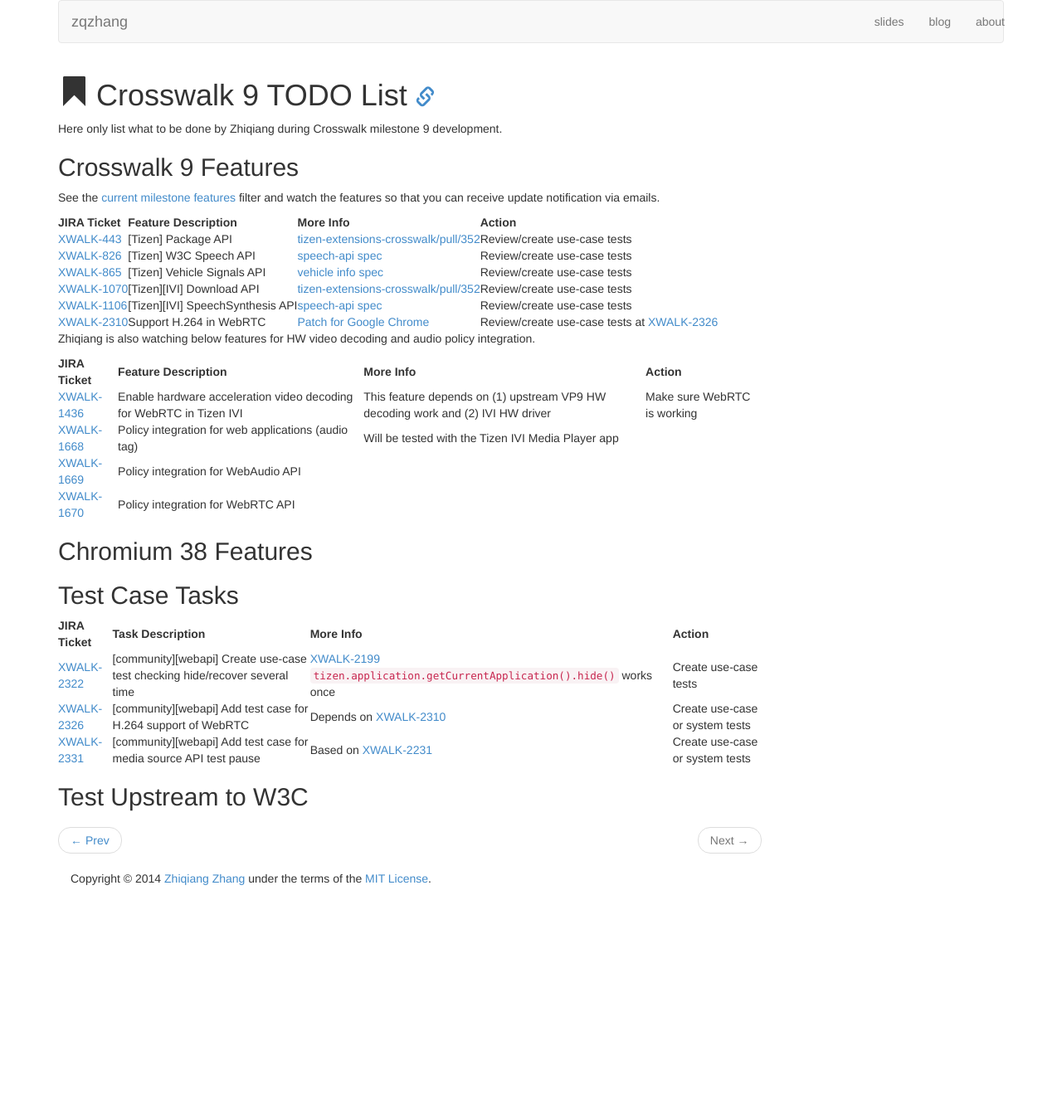
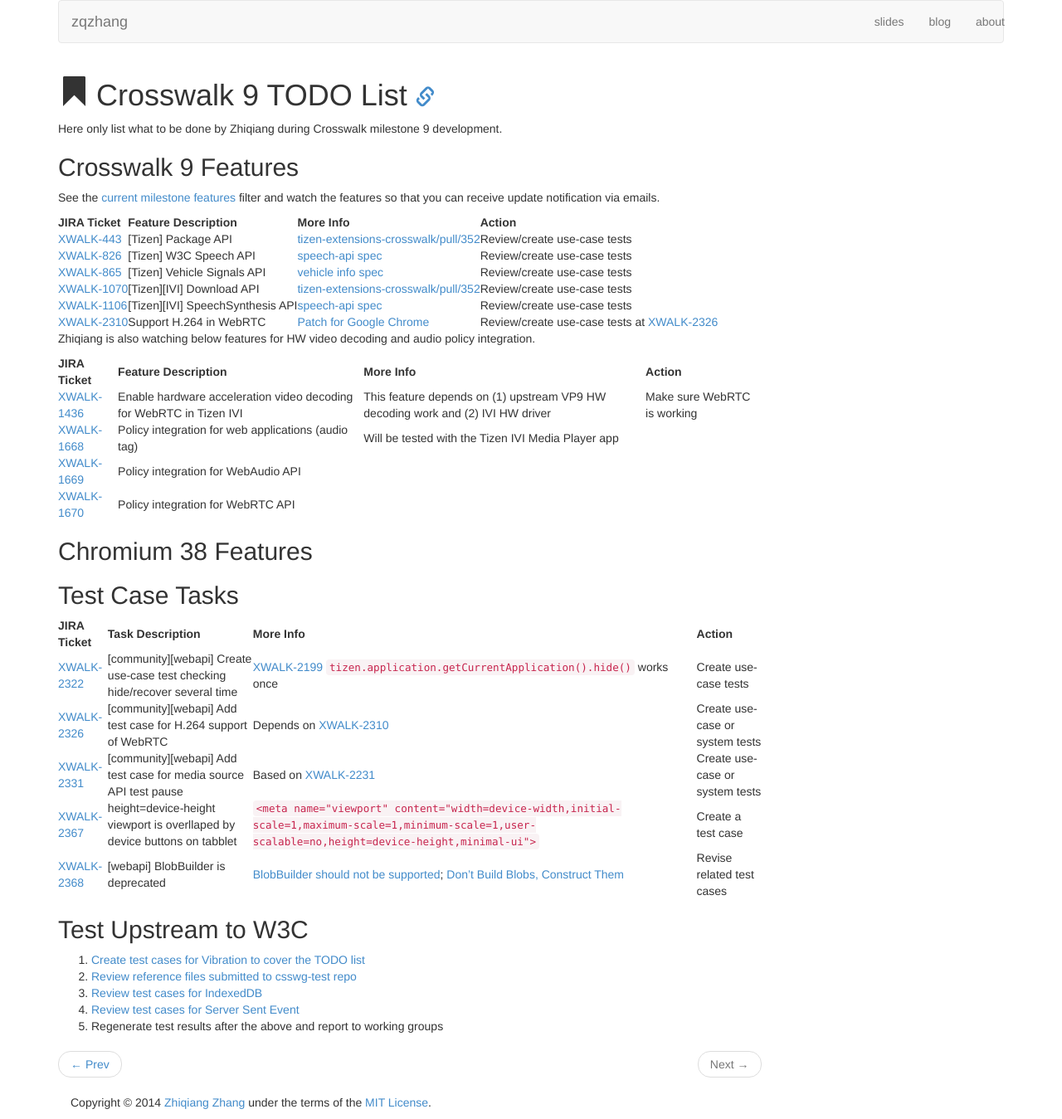
Before and after one commit to shuixin222/zqzhang.github.io, a Jekyll site: the page built from _posts/2014-08-21-crosswalk-weekly-6.md, in a window 1280 px wide. Shown: the whole page at 83% size. Built offline with Jekyll 4.4.1, drawn with Linux system fonts in a browser that asks for light colours; before the commit the page ends 1079 px from its top, so only the background shows below that.

Commit message:
List more test tasks

```diff
--- a/_posts/2014-08-21-crosswalk-weekly-6.md
+++ b/_posts/2014-08-21-crosswalk-weekly-6.md
@@ -38,5 +38,13 @@
 | [XWALK-2322](https://crosswalk-project.org/jira/browse/XWALK-2322) | [community][webapi] Create use-case test checking hide/recover several time | [XWALK-2199](https://crosswalk-project.org/jira/browse/XWALK-2199) `tizen.application.getCurrentApplication().hide()` works once | Create use-case tests |
 | [XWALK-2326](https://crosswalk-project.org/jira/browse/XWALK-2326) | [community][webapi] Add test case for H.264 support of WebRTC | Depends on [XWALK-2310](https://crosswalk-project.org/jira/browse/XWALK-2310) | Create use-case or system tests |
 | [XWALK-2331](https://crosswalk-project.org/jira/browse/XWALK-2331) | [community][webapi] Add test case for media source API test pause | Based on [XWALK-2231](https://crosswalk-project.org/jira/browse/XWALK-2231) | Create use-case or system tests |
+| [XWALK-2367](https://crosswalk-project.org/jira/browse/XWALK-2367) | height=device-height viewport is overllaped by device buttons on tabblet | `<meta name="viewport" content="width=device-width,initial-scale=1,maximum-scale=1,minimum-scale=1,user-scalable=no,height=device-height,minimal-ui">` | Create a test case |
+| [XWALK-2368](https://crosswalk-project.org/jira/browse/XWALK-2368) | [webapi] BlobBuilder is deprecated | [BlobBuilder should not be supported](https://github.com/w3c/web-platform-tests/blob/master/FileAPI/historical.html); [Don't Build Blobs, Construct Them](http://updates.html5rocks.com/2012/06/Don-t-Build-Blobs-Construct-Them) | Revise related test cases |
 
 ## Test Upstream to W3C
+
+1. [Create test cases for Vibration to cover the TODO list](http://lists.w3.org/Archives/Public/public-device-apis/2014Aug/0019.html)
+2. [Review reference files submitted to csswg-test repo](https://github.com/w3c/csswg-test/pulls/chenxix)
+3. [Review test cases for IndexedDB](https://github.com/w3c/web-platform-tests/labels/IndexedDB)
+4. [Review test cases for Server Sent Event](https://github.com/w3c/web-platform-tests/labels/eventsource)
+5. Regenerate test results after the above and report to working groups
```
